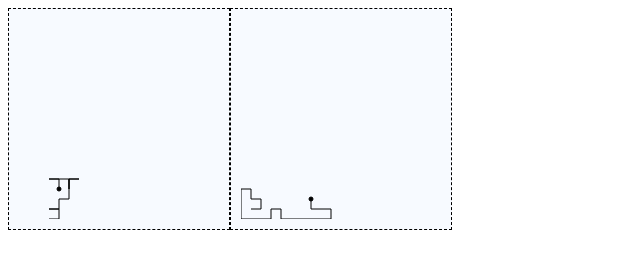
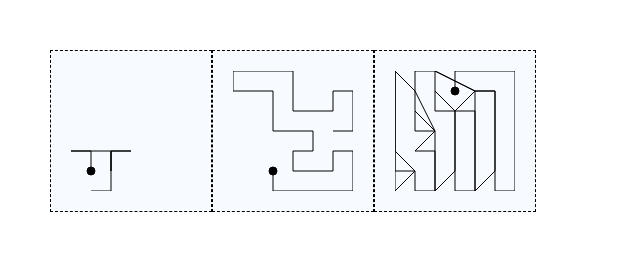
Before and after one commit to Ladrillo/essential-algorithms-2nd, a website: page index.html in a window 1280 px wide. Shown: the whole page, without its empty margins (0-640 px from the left). Drawn offline with Linux system fonts and the light colour scheme.

Commit message:
practicing complete walks

```diff
--- a/ch02-numerical-algorithms.js
+++ b/ch02-numerical-algorithms.js
@@ -106,15 +106,70 @@ function makeNonIntersectingRandomWalk(canvasLength, canvasHeight) {
   }
 }
 
+// COMPLETE SELF-AVOIDING WALK
+function makeCompleteSelfAvoidingWalk(canvasLength, canvasHeight) {
+  // set starting point randomly
+  let initialX = Math.round(Math.random() * canvasLength)
+  let initialY = Math.round(Math.random() * canvasHeight)
+
+  return extendWalk([[initialX, initialY]])
+
+  function extendWalk(points) {
+    if (points.length === canvasLength * canvasHeight) {
+      return points
+    }
+    const [x, y] = points[points.length - 1]
+    const surroundingPoints = [
+      [x, y - 1], [x + 1, y], [x, y + 1], [x - 1, y]
+    ]
+    const surroundingPointsWithinBounds = surroundingPoints.filter(
+      point => {
+        const [x, y] = point
+        const xAcceptable = (x >= 0 && x <= canvasLength)
+        const yAcceptable = (y >= 0 && y <= canvasHeight)
+        return xAcceptable && yAcceptable
+      }
+    )
+    const unvisitedSurroundingPoints = surroundingPointsWithinBounds.filter(
+      surroundingPoint => {
+        for (let visitedPoint of points) {
+          if (JSON.stringify(visitedPoint) === JSON.stringify(surroundingPoint)) {
+            return false
+          }
+        }
+        return true
+      }
+    )
+    if (!unvisitedSurroundingPoints.length) {
+      return points
+    }
+    return unvisitedSurroundingPoints.reduce((acc, point) => {
+      const walk = extendWalk([...acc, point])
+      if (walk.length >= acc.length) {
+        return walk
+      }
+      return acc
+    }, points)
+  }
+}
+
 {
-  const gridSize = [20, 20]
-  const stepSize = 10
+  const gridSize = [6, 6]
+  const stepSize = 20
   const points = makeRandoWalk(30, ...gridSize)
   drawPoints({ gridSize, stepSize, points })
 }
 {
-  const gridSize = [20, 20]
-  const stepSize = 10
+  const gridSize = [6, 6]
+  const stepSize = 20
   const points = makeNonIntersectingRandomWalk(...gridSize)
+  console.log(points)
   drawPoints({ gridSize, stepSize, points })
 }
+{
+  const gridSize = [6, 6]
+  const stepSize = 20
+  const points = makeCompleteSelfAvoidingWalk(...gridSize)
+  console.log(points)
+  drawPoints({ gridSize, stepSize, points })
+}
--- a/index.html
+++ b/index.html
@@ -8,7 +8,7 @@
   <title>Document</title>
 </head>
 
-<body>
+<body style='margin:50px;'>
 </body>
 
 </html>
```
